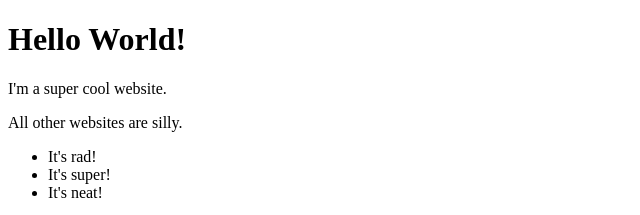
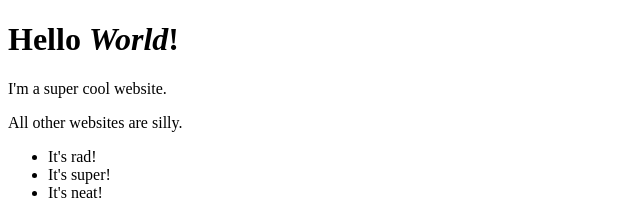
Before and after one commit to bfire/bfire.github.io, a plain HTML site: page index.html in a window 1280 px wide. Shown: the top 215 px of the page, 0-640 px from the left. Drawn offline with Linux system fonts and the light colour scheme.

Commit message:
italicized World

```diff
--- a/index.html
+++ b/index.html
@@ -5,7 +5,7 @@
 </head>
 <body>
 <h1>
-Hello World!
+Hello <em>World</em>!
 </h1>
 
 
```
